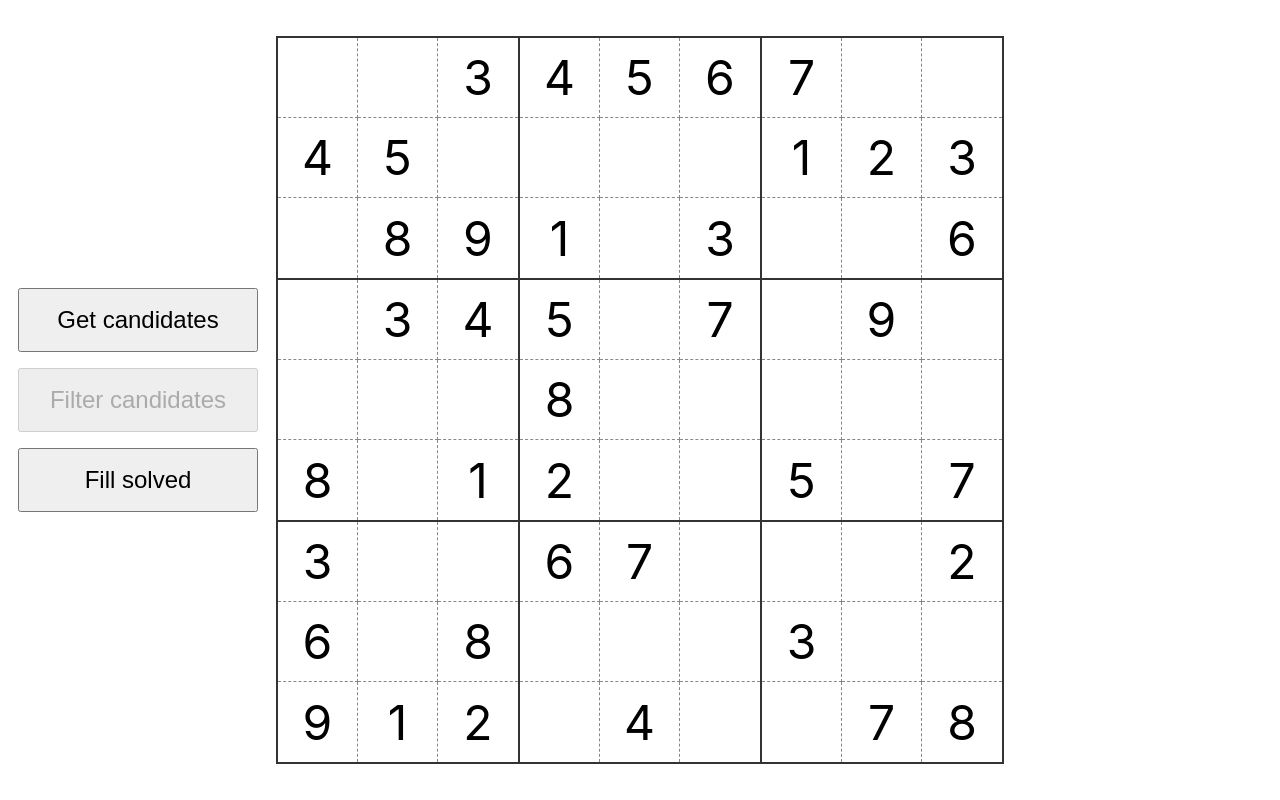
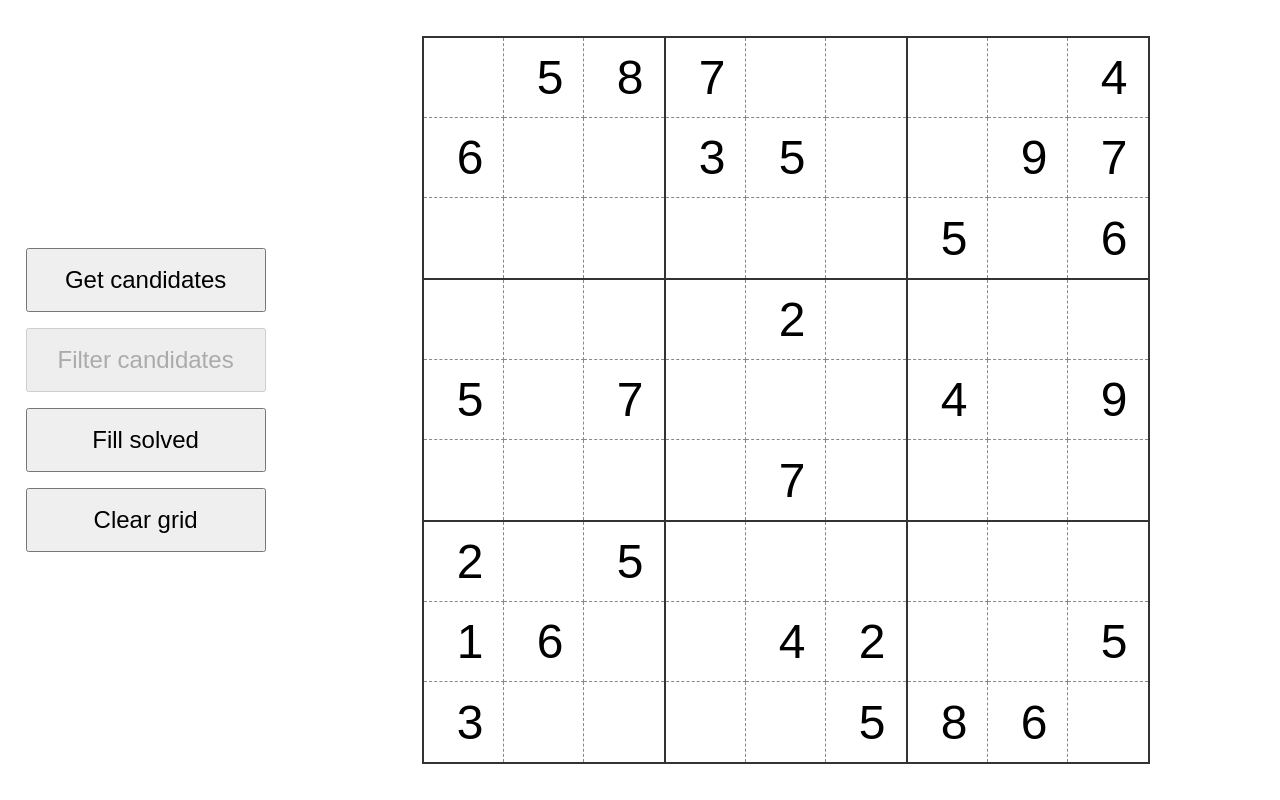
Before and after one commit to scan-lan/sudoku, a React (Create React App) app: page / in a window 1280 px wide. Built offline with nearby package versions, Linux system fonts and the light colour scheme.

Commit message:
Add grid editing

```diff
--- a/src/App.css
+++ b/src/App.css
@@ -2,10 +2,7 @@
   text-align: center;
   height: 100%;
   display: grid;
-  grid-template-rows: 1fr auto 1fr;
-  grid-template-columns: 1fr auto 1fr;
-  grid-template-areas:
-    ". . ."
-    "menu sudoku ."
-    ". . .";
+  grid-template-columns: auto 3fr;
+  grid-template-areas: "menu sudoku";
+  place-items: center;
 }
--- a/src/App.tsx
+++ b/src/App.tsx
@@ -7,31 +7,32 @@ import {
   filterAllCellCandidates,
   getAllCellCandidates,
 } from "./logic/solve";
-import SudokuCell from "./types/SudokuCell";
+import SudokuCell, { cellPos } from "./types/SudokuCell";
+import { sudokuCell } from "./types/SudokuTypes";
 
 interface AppState {
   grid: SudokuCell[][];
   filterCandidatesDisabled: boolean;
 }
 
-// const grid = [
-//   [null, 5, 8, 7, null, null, null, null, 4],
-//   [6, null, null, 3, 5, null, null, 9, 7],
-//   [null, null, null, null, null, null, 5, null, 6],
-//   [null, null, null, null, 2, null, null, null, null],
-//   [5, null, 7, null, null, null, 4, null, 9],
-//   [null, null, null, null, 7, null, null, null, null],
-//   [2, null, 5, null, null, null, null, null, null],
-//   [1, 6, null, null, 4, 2, null, null, 5],
-//   [3, null, null, null, null, 5, 8, 6, null],
-// ] as (null | number)[][];
+const grid = [
+  ["", 5, 8, 7, "", "", "", "", 4],
+  [6, "", "", 3, 5, "", "", 9, 7],
+  ["", "", "", "", "", "", 5, "", 6],
+  ["", "", "", "", 2, "", "", "", ""],
+  [5, "", 7, "", "", "", 4, "", 9],
+  ["", "", "", "", 7, "", "", "", ""],
+  [2, "", 5, "", "", "", "", "", ""],
+  [1, 6, "", "", 4, 2, "", "", 5],
+  [3, "", "", "", "", 5, 8, 6, ""],
+] as ("" | number)[][];
 
 const validSudokuGrid = [[], [], [], [], [], [], [], [], []] as SudokuCell[][];
 for (let i = 0; i < 9; i++) {
   for (let j = 0; j < 9; j++) {
-    let value = j + (Math.floor(i / 3) + 1) + (i % 3) * 3;
-    if (value > 9) value -= 9;
-    // let value = grid[i][j];
+    // let value = j + (Math.floor(i / 3) + 1) + (i % 3) * 3;
+    // if (value > 9) value -= 9;
+    let value = grid[i][j];
 
     let box;
     if (i < 3) box = Math.floor(j / 3);
@@ -44,30 +45,34 @@ for (let i = 0; i < 9; i++) {
       value: value,
       candidates: [],
       box: box,
+      showCandidates: false,
     });
   }
 }
 
-let deleted = 0;
-while (deleted < 60) {
-  let row = Math.round(Math.random() * 9);
-  let column = Math.round(Math.random() * 9);
-  try {
-    validSudokuGrid[row][column].value = null;
-  } catch {
-    continue;
-  }
-  deleted++;
+// let deleted = 0;
+// while (deleted < 50) {
+//   let row = Math.round(Math.random() * 9);
+//   let column = Math.round(Math.random() * 9);
+//   try {
+//     validSudokuGrid[row][column].value = "";
+//   } catch {
+//     continue;
+//   }
+//   deleted++;
+// }
+
+interface NewCell {
+  candidates?: number[];
+  value?: sudokuCell;
+  showCandidates?: boolean;
 }
 
 const updateCell = (
   setState: (callback: (prevState: AppState) => AppState) => void,
-  cell: {
-    row: number;
-    column: number;
-  },
-  updateObject: { candidates: number[] } | { value: number },
-  filterButtonDisabled: boolean
+  cell: cellPos,
+  newCell: NewCell,
+  filterButtonDisabled?: boolean
 ) => {
   setState((prevState) => ({
     grid: [
@@ -76,13 +81,16 @@ const updateCell = (
         ...prevState.grid[cell.row].slice(0, cell.column),
         {
           ...prevState.grid[cell.row][cell.column],
-          updateObject,
+          ...newCell,
         },
         ...prevState.grid[cell.row].slice(cell.column + 1),
       ],
       ...prevState.grid.slice(cell.row + 1),
     ],
-    filterCandidatesDisabled: filterButtonDisabled,
+    filterCandidatesDisabled:
+      filterButtonDisabled === undefined
+        ? prevState.filterCandidatesDisabled
+        : filterButtonDisabled,
   }));
 };
 
@@ -94,21 +102,28 @@ const App = () => {
 
   const onCellClick = (clickedCell: SudokuCell) => {
     if (!clickedCell.value) {
-      if (clickedCell.candidates.length === 1) {
-        updateCell(
-          setState,
-          clickedCell,
-          { value: clickedCell.candidates[0] },
-          false
-        );
-      }
+      updateCell(setState, clickedCell, { showCandidates: false });
     }
   };
+
+  const onCellChange =
+    (cell: cellPos) => (event: React.ChangeEvent<HTMLInputElement>) => {
+      let newCellValue = parseInt(event.currentTarget.value);
+      console.log(newCellValue);
+      updateCell(setState, cell, {
+        value: isNaN(newCellValue) ? "" : newCellValue,
+      });
+    };
 
   const onGetCandidatesClick = () => {
     const cellsWithCandidates = getAllCellCandidates(state.grid);
     cellsWithCandidates.forEach(({ cell, candidates }) => {
-      updateCell(setState, cell, { candidates: candidates }, false);
+      updateCell(
+        setState,
+        cell,
+        { candidates: candidates, showCandidates: true },
+        false
+      );
     });
   };
 
@@ -122,7 +137,18 @@ const App = () => {
   const onFillSolvedClick = () => {
     const cellsWithValues = fillSolved(state.grid);
     cellsWithValues.forEach(({ cell, value }) => {
-      updateCell(setState, cell, { value: value }, false);
+      updateCell(
+        setState,
+        cell,
+        { value: value, candidates: [], showCandidates: false },
+        false
+      );
+    });
+  };
+
+  const onClearClick = () => {
+    state.grid.flat().forEach(({ row, column }) => {
+      updateCell(setState, { row, column }, { value: "", candidates: [] });
     });
   };
 
@@ -132,9 +158,14 @@ const App = () => {
         onFillSolvedClick={onFillSolvedClick}
         onGetAllCandidatesClick={onGetCandidatesClick}
         onFilterCandidatesClick={onFilterCandidatesClick}
+        onClearClick={onClearClick}
         filterCandidatesActive={state.filterCandidatesDisabled}
       />
-      <Grid grid={state.grid} onCellClick={onCellClick} />
+      <Grid
+        grid={state.grid}
+        onCellClick={onCellClick}
+        onCellChange={onCellChange}
+      />
     </div>
   );
 };
--- a/src/components/Box/index.tsx
+++ b/src/components/Box/index.tsx
@@ -1,17 +1,27 @@
 import React from "react";
 import Cell from "../Cell";
-import SudokuCell from "../../types/SudokuCell";
+import SudokuCell, { cellPos } from "../../types/SudokuCell";
 import "./Box.css";
 
 interface BoxProps {
   cells: SudokuCell[];
   onCellClick: (cell: SudokuCell) => void;
+  onCellChange: (
+    cellPos: cellPos
+  ) => (event: React.ChangeEvent<HTMLInputElement>) => void;
 }
 
-const Box = ({ cells, onCellClick }: BoxProps) => (
+const Box = ({ cells, onCellClick, onCellChange }: BoxProps) => (
   <div className="box">
     {cells.map((cell, i) => {
-      return <Cell cell={cell} key={i} onCellClick={onCellClick} />;
+      return (
+        <Cell
+          cell={cell}
+          key={i}
+          onCellClick={onCellClick}
+          onCellChange={onCellChange}
+        />
+      );
     })}
   </div>
 );
--- a/src/components/Cell/Cell.css
+++ b/src/components/Cell/Cell.css
@@ -1,7 +1,6 @@
 .cell {
   cursor: pointer;
   display: grid;
-  align-items: center;
 }
 
 .value {
@@ -9,6 +8,8 @@
 }
 
 .candidates {
+  align-self: stretch;
+  justify-self: stretch;
   height: 100%;
   display: grid;
   grid-template-rows: repeat(3, 1fr);
@@ -19,3 +20,22 @@
 .candidate {
   font-weight: 700;
 }
+
+input {
+  display: grid;
+  text-align: center;
+  border: none;
+  background: none;
+}
+
+/* Chrome, Safari, Edge, Opera */
+input::-webkit-outer-spin-button,
+input::-webkit-inner-spin-button {
+  -webkit-appearance: none;
+  margin: 0;
+}
+
+/* Firefox */
+input[type="number"] {
+  -moz-appearance: textfield;
+}
--- a/src/components/Cell/index.tsx
+++ b/src/components/Cell/index.tsx
@@ -1,16 +1,16 @@
 import React from "react";
-import SudokuCell from "../../types/SudokuCell";
-import { coordinate } from "../../types/SudokuTypes";
+import SudokuCell, { cellPos } from "../../types/SudokuCell";
 import "./Cell.css";
 
 interface CellProps {
   cell: SudokuCell;
   onCellClick: (cell: SudokuCell) => void;
-  boxPosition?: coordinate;
-  gridPosition?: coordinate;
+  onCellChange: (
+    cellPos: cellPos
+  ) => (event: React.ChangeEvent<HTMLInputElement>) => void;
 }
 
-const Cell = ({ cell, onCellClick }: CellProps) => {
+const Cell = ({ cell, onCellClick, onCellChange }: CellProps) => {
   return (
     <div
       className="cell"
@@ -22,12 +22,13 @@ const Cell = ({ cell, onCellClick }: CellProps) => {
           ? "none"
           : "1px dashed #888",
         borderBottom: [2, 5, 8].includes(cell.row) ? "none" : "1px dashed #888",
-        backgroundColor: cell.candidates.length === 1 ? "green" : "white",
+        backgroundColor:
+          cell.candidates.length === 1 && cell.showCandidates
+            ? "green"
+            : "white",
       }}
     >
-      {cell.value ? (
-        <div className="value">{cell.value}</div>
-      ) : (
+      {cell.showCandidates ? (
         <div className="candidates">
           {cell.candidates.map((candidate, i) => (
             <div
@@ -42,6 +43,15 @@ const Cell = ({ cell, onCellClick }: CellProps) => {
             </div>
           ))}
         </div>
+      ) : (
+        <input
+          className="value"
+          type="number"
+          min={1}
+          max={9}
+          value={cell.value}
+          onChange={onCellChange({ row: cell.row, column: cell.column })}
+        ></input>
       )}
     </div>
   );
--- a/src/components/Grid/index.tsx
+++ b/src/components/Grid/index.tsx
@@ -1,22 +1,25 @@
 import React from "react";
-import SudokuCell from "../../types/SudokuCell";
+import SudokuCell, { cellPos } from "../../types/SudokuCell";
 import { getBox } from "../../logic/gridLogic";
 import Box from "../Box";
 import "./Grid.css";
 
-const Grid = ({
-  grid,
-  onCellClick,
-}: {
+interface GridProps {
   grid: SudokuCell[][];
   onCellClick: (cell: SudokuCell) => void;
-}) => {
+  onCellChange: (
+    cellPos: cellPos
+  ) => (event: React.ChangeEvent<HTMLInputElement>) => void;
+}
+
+const Grid = ({ grid, onCellClick, onCellChange }: GridProps) => {
   return (
     <div className="grid">
       {grid.map((_, i) => (
         <Box
           cells={getBox(grid, i).map((cell) => cell)}
           onCellClick={onCellClick}
+          onCellChange={onCellChange}
           key={i}
         />
       ))}
--- a/src/components/Menu/Menu.css
+++ b/src/components/Menu/Menu.css
@@ -1,23 +1,9 @@
 .menu {
   grid-area: menu;
+  padding: 2vw;
   display: grid;
   gap: 1rem;
-  align-items: center;
-  justify-items: center;
-  grid-template-rows: 1fr auto auto auto 1fr;
-  grid-template-columns: 1fr;
-}
-
-.menu > :nth-child(1) {
-  grid-row: 2;
-}
-
-.menu > :nth-child(2) {
-  grid-row: 3;
-}
-
-.menu > :nth-child(3) {
-  grid-row: 4;
+  place-content: center;
 }
 
 button {
--- a/src/components/Menu/index.tsx
+++ b/src/components/Menu/index.tsx
@@ -5,6 +5,7 @@ interface MenuProps {
   onGetAllCandidatesClick: () => void;
   onFilterCandidatesClick: () => void;
   onFillSolvedClick: () => void;
+  onClearClick: () => void;
   filterCandidatesActive: boolean;
 }
 
@@ -12,6 +13,7 @@ const Menu = ({
   onGetAllCandidatesClick,
   onFilterCandidatesClick,
   onFillSolvedClick,
+  onClearClick,
   filterCandidatesActive,
 }: MenuProps) => (
   <div className="menu">
@@ -20,6 +22,7 @@ const Menu = ({
       Filter candidates
     </button>
     <button onClick={onFillSolvedClick}>Fill solved</button>
+    <button onClick={onClearClick}>Clear grid</button>
   </div>
 );
 
--- a/src/logic/solve.ts
+++ b/src/logic/solve.ts
@@ -1,4 +1,4 @@
-import SudokuCell, { SudokuGrid } from "../types/SudokuCell";
+import SudokuCell, { cellPos, SudokuGrid } from "../types/SudokuCell";
 import { excludeCandidatesInNakedSet } from "./excludeCandidatesInNakedSet";
 import {
   getBox,
@@ -10,18 +10,12 @@ import {
 } from "./gridLogic";
 
 export interface CellWithCandidates {
-  cell: {
-    row: number;
-    column: number;
-  };
+  cell: cellPos;
   candidates: number[];
 }
 
 interface CellWithValue {
-  cell: {
-    row: number;
-    column: number;
-  };
+  cell: cellPos;
   value: number;
 }
 
--- a/src/types/SudokuCell.ts
+++ b/src/types/SudokuCell.ts
@@ -6,6 +6,12 @@ export default interface SudokuCell {
   value: sudokuCell;
   box: number;
   candidates: number[];
+  showCandidates: boolean;
+}
+
+export interface cellPos {
+  row: number;
+  column: number;
 }
 
 export type SudokuGrid = SudokuCell[][];
--- a/src/types/SudokuTypes.ts
+++ b/src/types/SudokuTypes.ts
@@ -1,5 +1,5 @@
 type coordinate = [number, number];
-type sudokuCell = number | null;
+type sudokuCell = number | "";
 type sudokuGrid = sudokuCell[][];
 type sudokuGroup = "row" | "column" | "box";
 
```
